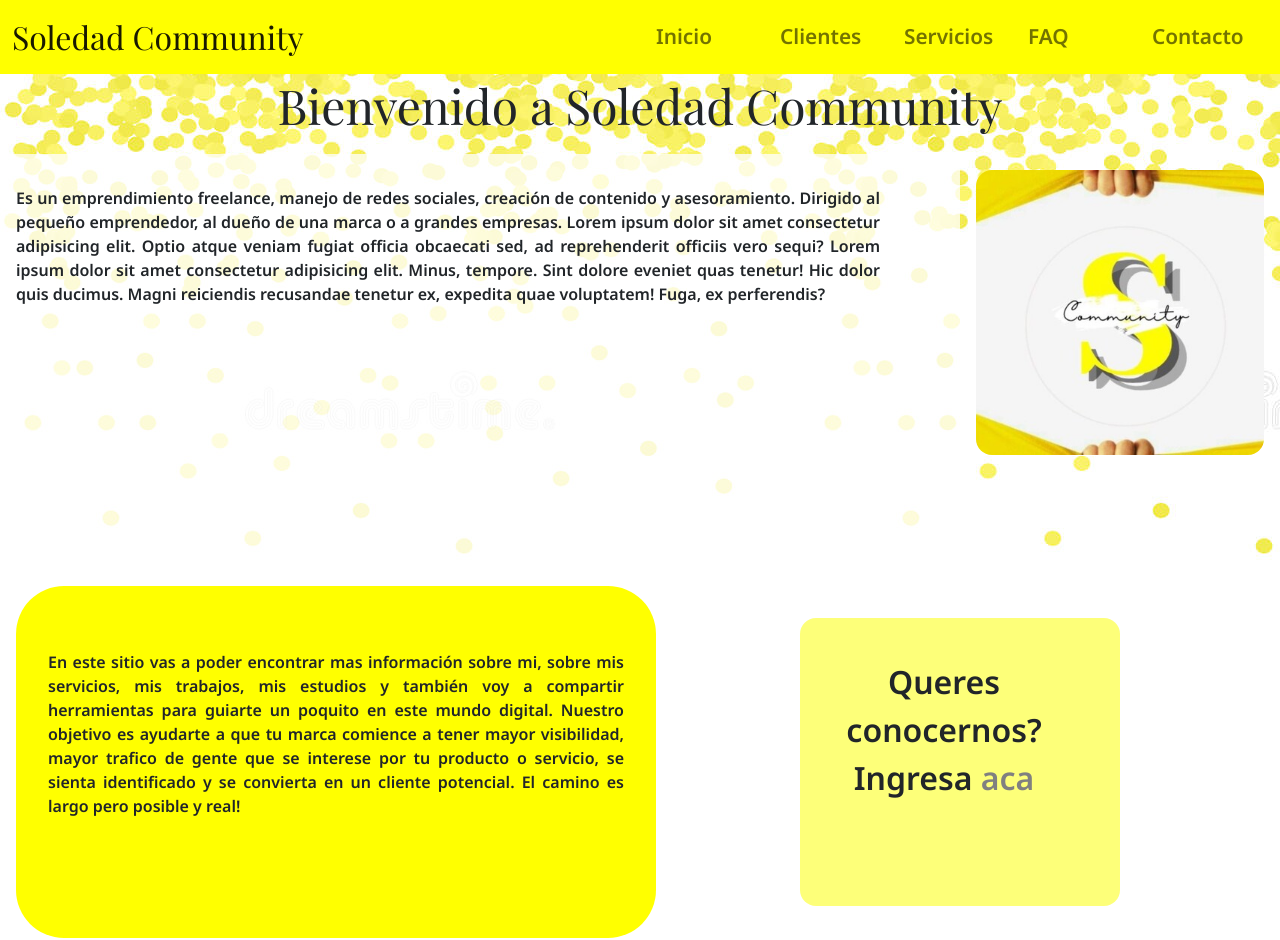
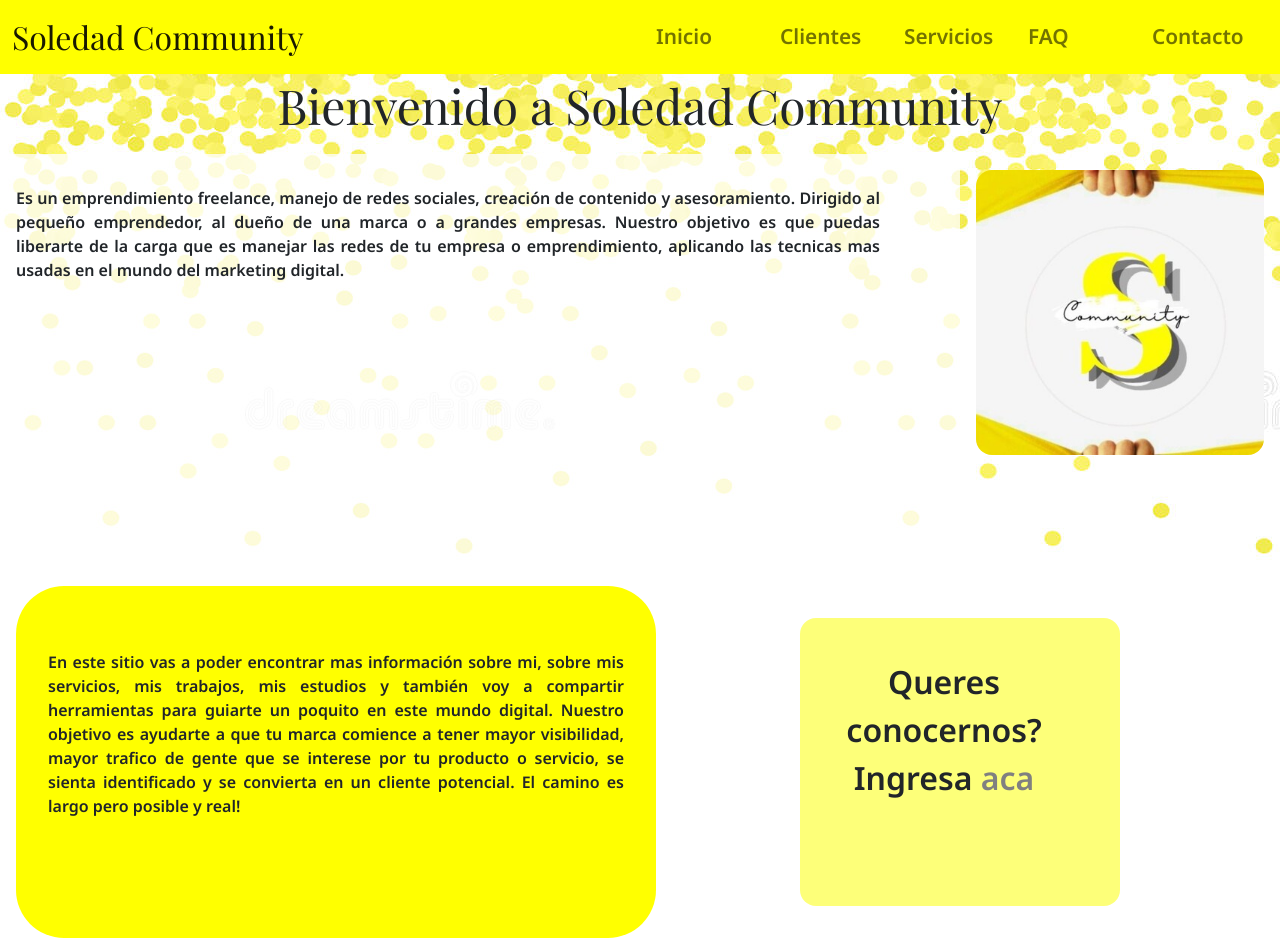
Before and after one commit to camititta98/Entrega-Final_SoledadCommunity, a website: page index.html in a window 1280 px wide. Shown: the top 940 px of the page. Drawn offline with nearby package versions, Linux system fonts and the light colour scheme.

Commit message:
saque lorem

```diff
--- a/index.html
+++ b/index.html
@@ -60,8 +60,7 @@
 
                     <p>Es un emprendimiento freelance, manejo de redes sociales, creación de
                         contenido y asesoramiento. Dirigido al pequeño emprendedor, al dueño de una marca o a grandes
-                        empresas. Lorem ipsum dolor sit amet consectetur adipisicing elit. Optio atque veniam fugiat officia obcaecati sed, ad reprehenderit officiis vero sequi?
-                        Lorem ipsum dolor sit amet consectetur adipisicing elit. Minus, tempore. Sint dolore eveniet quas tenetur! Hic dolor quis ducimus. Magni reiciendis recusandae tenetur ex, expedita quae voluptatem! Fuga, ex perferendis?
+                        empresas. Nuestro objetivo es que puedas liberarte de la carga que es manejar las redes de  tu empresa o emprendimiento, aplicando las tecnicas mas usadas en el mundo del marketing digital.
                     </p>
                 </div>
 
```
Also changed, not shown: pages/paquetes.html (+1 -1 lines).
